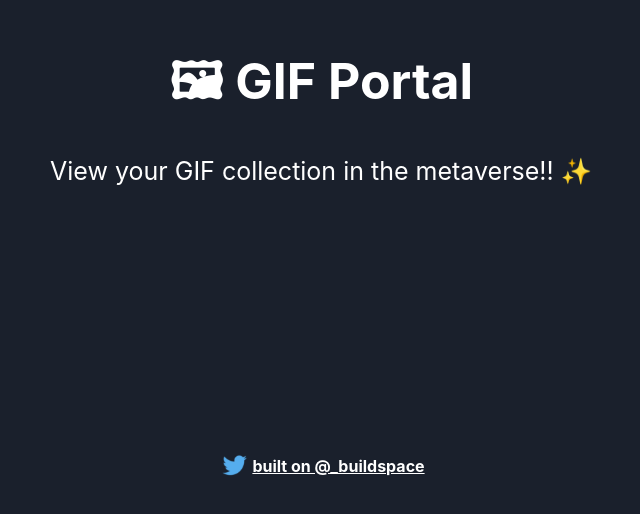
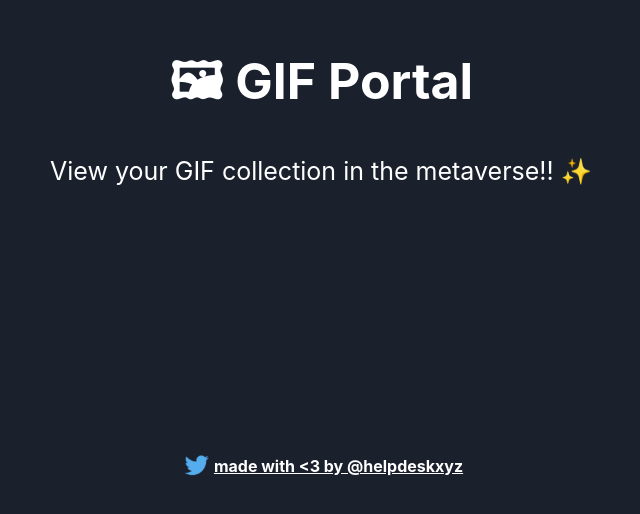
Before and after one commit to karnie6/helpdesk, a React (Vite) app: page / in a window 1280 px wide. Shown: the part 272-786 px from the top of the page, without its empty margins (319-959 px from the left). Built offline with nearby package versions, Linux system fonts and the light colour scheme.

Commit message:
Updated footer

```diff
--- a/src/App.jsx
+++ b/src/App.jsx
@@ -3,7 +3,7 @@ import twitterLogo from './assets/twitter-logo.svg';
 import './App.css';
 
 // Constants
-const TWITTER_HANDLE = '_buildspace';
+const TWITTER_HANDLE = 'helpdeskxyz';
 const TWITTER_LINK = `https://twitter.com/${TWITTER_HANDLE}`;
 
 const App = () => {
@@ -23,7 +23,7 @@ const App = () => {
             href={TWITTER_LINK}
             target="_blank"
             rel="noreferrer"
-          >{`built on @${TWITTER_HANDLE}`}</a>
+          >{`made with <3 by @${TWITTER_HANDLE}`}</a>
         </div>
       </div>
     </div>
```
